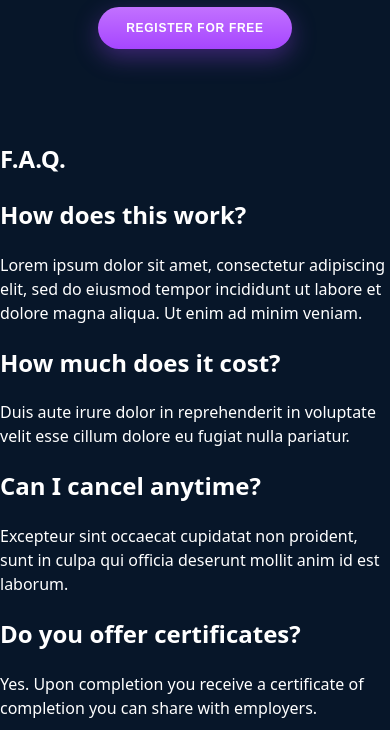
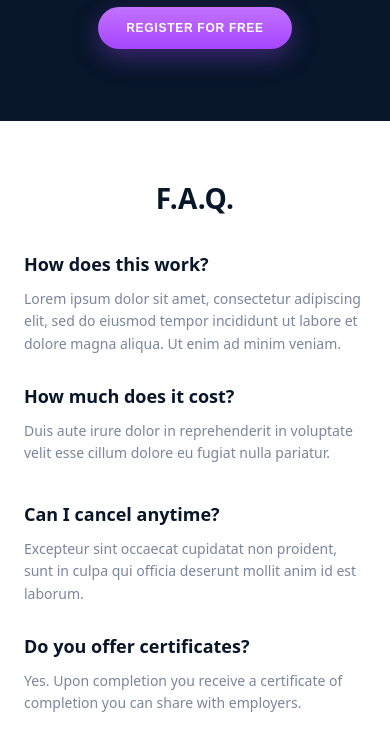
Before and after one commit to serratosjavs-lab/holbertonschool-web-development, a plain HTML site: page css_advanced/index.html in a window 390 px wide. Shown: the part 3890-4620 px from the top of the page. Drawn offline with Linux system fonts and the light colour scheme.

Commit message:
Task 6: FAQ section (2x2 layout, headings, copy styling, responsive)

```diff
--- a/css_advanced/styles.css
+++ b/css_advanced/styles.css
@@ -348,3 +348,64 @@ main > section:nth-of-type(4) button{
     grid-template-columns: 1fr;
   }
 }
+/* === Task 6 · FAQ === */
+/* 5ª sección dentro de <main> */
+main > section:nth-of-type(5){
+  background:#fff;
+  color:#071629;
+  padding:56px 0 72px;
+}
+
+/* Título "F.A.Q." centrado */
+main > section:nth-of-type(5) > h1{
+  margin:0 0 32px;
+  text-align:center;
+  font-weight:800;
+  font-size:28px;
+  letter-spacing:.01em;
+}
+
+/* Wrapper general (contiene 2 filas) */
+main > section:nth-of-type(5) > div{
+  width:min(100%, calc(var(--maxw) + 48px));
+  margin-inline:auto;
+  padding-inline:24px;
+  display:grid;
+  gap:48px 72px; /* espacio entre fila 1 y fila 2 */
+}
+
+/* Cada fila (dos columnas por fila) */
+main > section:nth-of-type(5) > div > div{
+  display:grid;
+  grid-template-columns:repeat(2, 1fr);
+  gap:48px 72px; /* espacio entre las 2 columnas */
+}
+
+/* Tarjetas FAQ */
+main > section:nth-of-type(5) article h2{
+  margin:0 0 10px;
+  font-weight:700;
+  font-size:18px;
+  color:#071629;
+}
+main > section:nth-of-type(5) article p{
+  margin:0;
+  font-size:14px;
+  line-height:1.6;
+  color:#7A869A; /* tono gris similar a otras secciones */
+  max-width:48ch;
+}
+
+/* Responsive */
+@media (max-width: 820px){
+  main > section:nth-of-type(5) > div{
+    gap:36px 28px;
+  }
+  main > section:nth-of-type(5) > div > div{
+    grid-template-columns:1fr; /* de 2 columnas a 1 columna */
+    gap:28px;
+  }
+  main > section:nth-of-type(5) article p{
+    max-width:none;
+  }
+}
```
